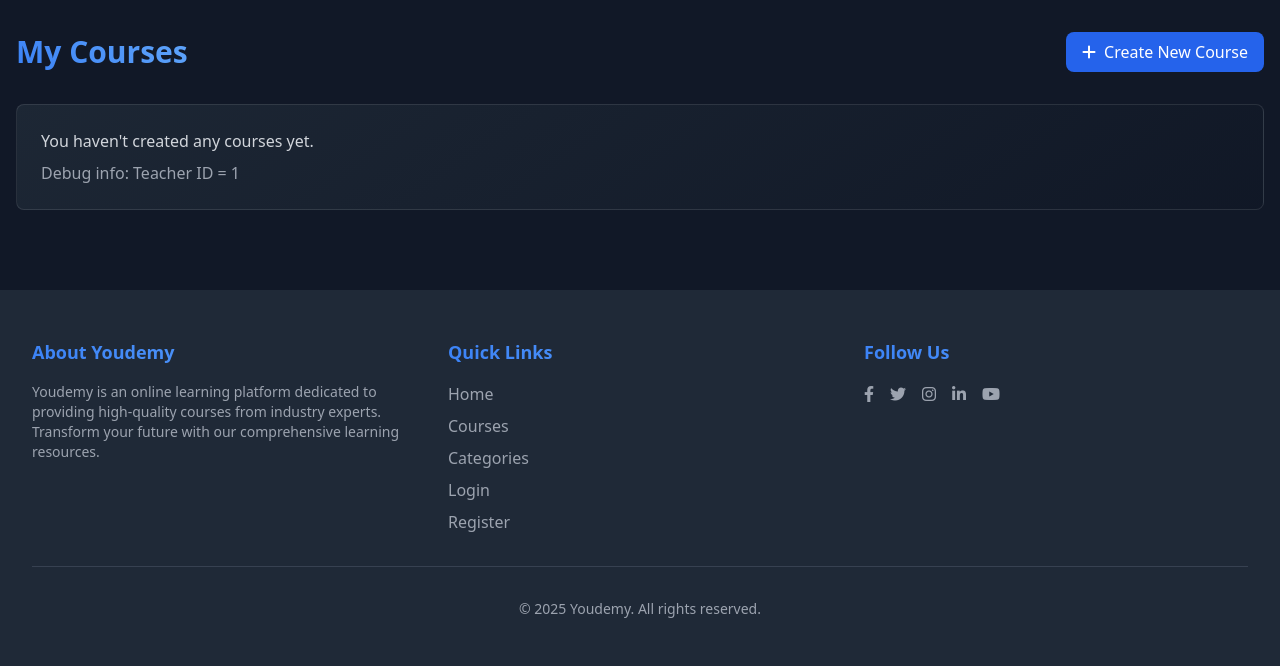
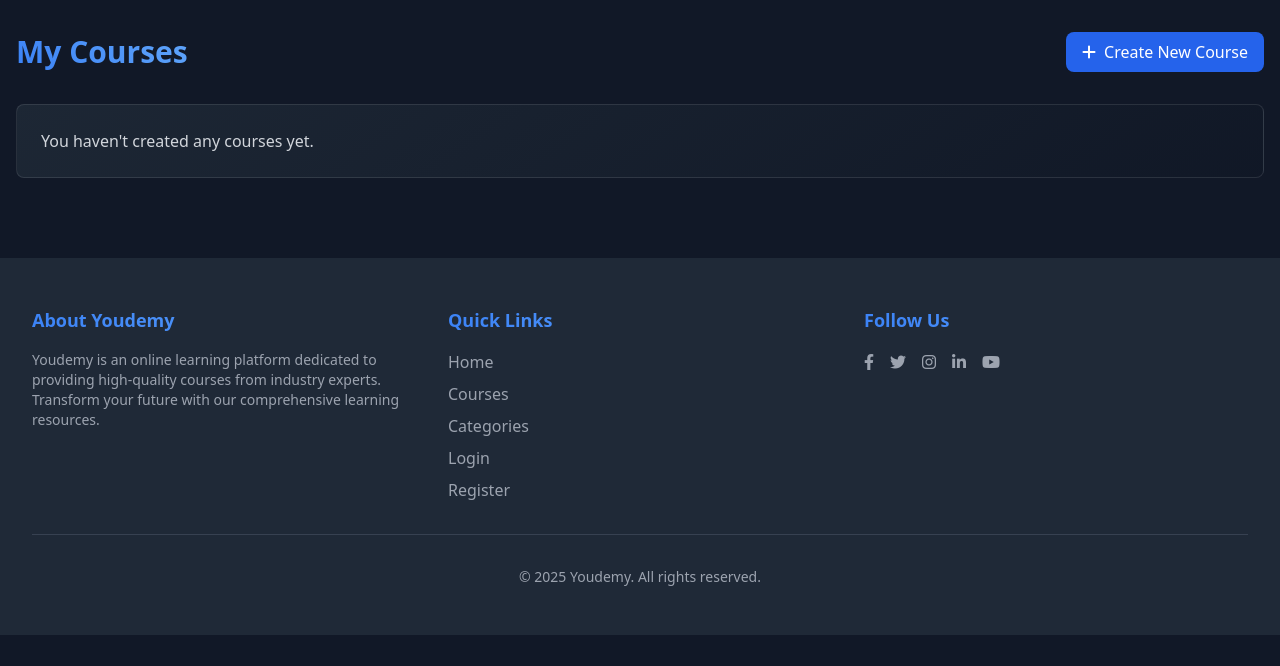
Before and after one commit to hichamoubaha/brief-crois-e-youdemy, a PHP site: page /teacher/courses.php in a window 1280 px wide. Shown: the part 64-730 px from the top of the page. Run offline with PHP 8.4, Linux system fonts and the light colour scheme; a user stored in the database is signed in; data comes from the database, SQL or seed files in the repository; data that the repository does not hold is empty; some libraries are stand-ins or nearby versions.

Commit message:
remove a debug part i used it to test a part of my code

```diff
--- a/teacher/courses.php
+++ b/teacher/courses.php
@@ -94,7 +94,7 @@
         <?php if (empty($courses)): ?>
             <div class="dashboard-card p-6 rounded-lg">
                 <p class="text-gray-300">You haven't created any courses yet.</p>
-                <p class="text-gray-400 mt-2">Debug info: Teacher ID = <?php echo $debug['id']; ?></p>
+
             </div>
         <?php else: ?>
 
```
